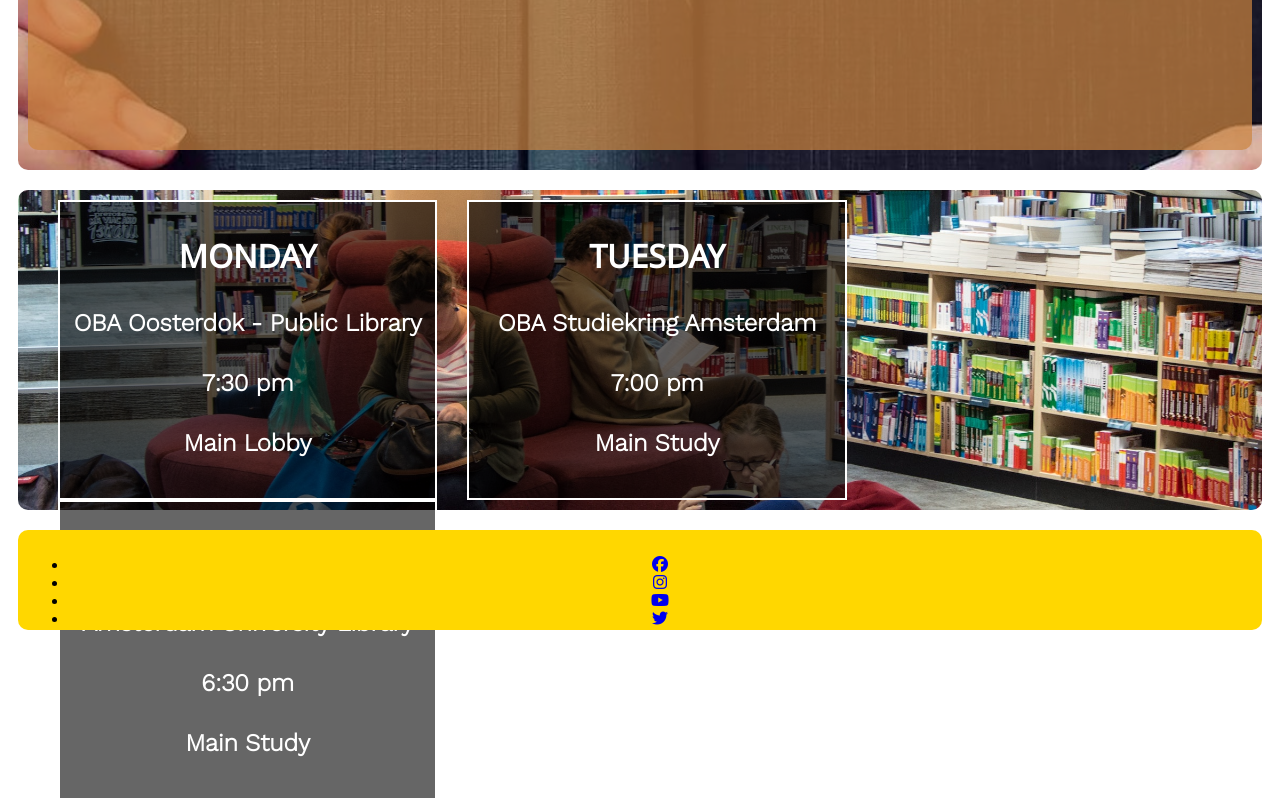
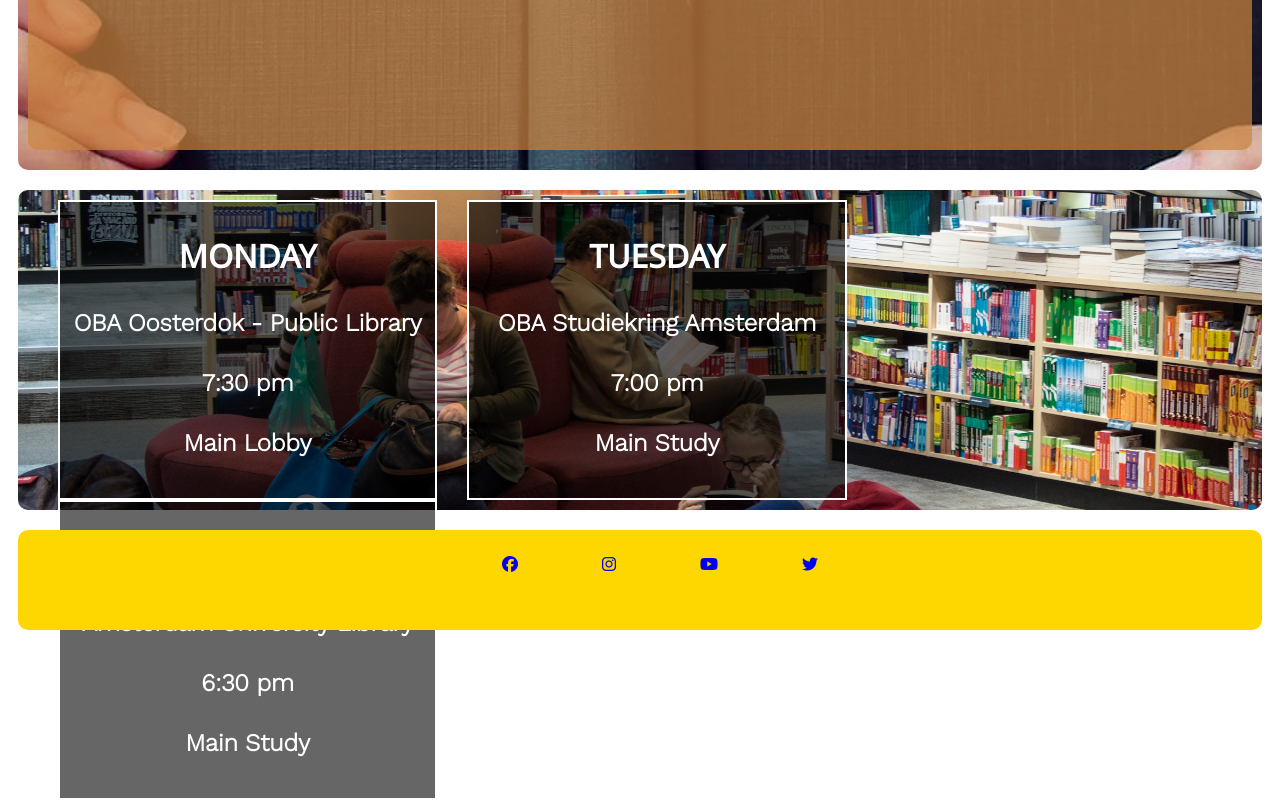
Before and after one commit to GoKralj/book-club-amsterdam, a plain HTML site: page index.html in a window 1280 px wide. Shown: the part 929-1729 px from the top of the page. Drawn offline with nearby package versions, Linux system fonts and the light colour scheme.

Commit message:
removed bullet points from social media links, displayed inline and added margins on sides

```diff
--- a/assets/css/style.css
+++ b/assets/css/style.css
@@ -174,3 +174,12 @@ body h1 {
     font-family: 'Work Sans', sans-serif;
     font-size:110%;
 }
+
+/*footer icons*/
+
+.footer li {
+    display: inline;
+    list-style-type: none;
+    margin-left:40px;
+    margin-right: 40px;
+}
```
